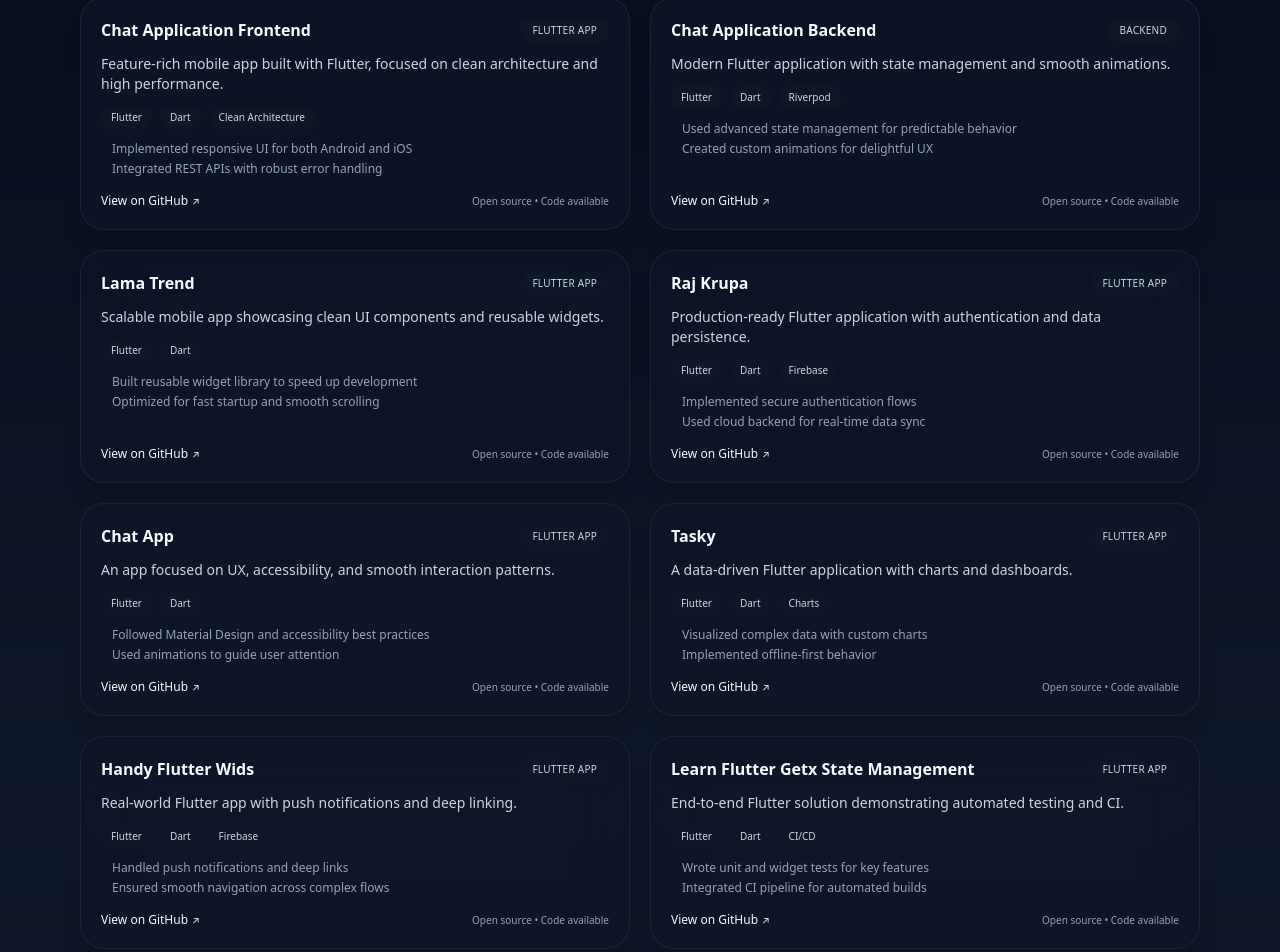
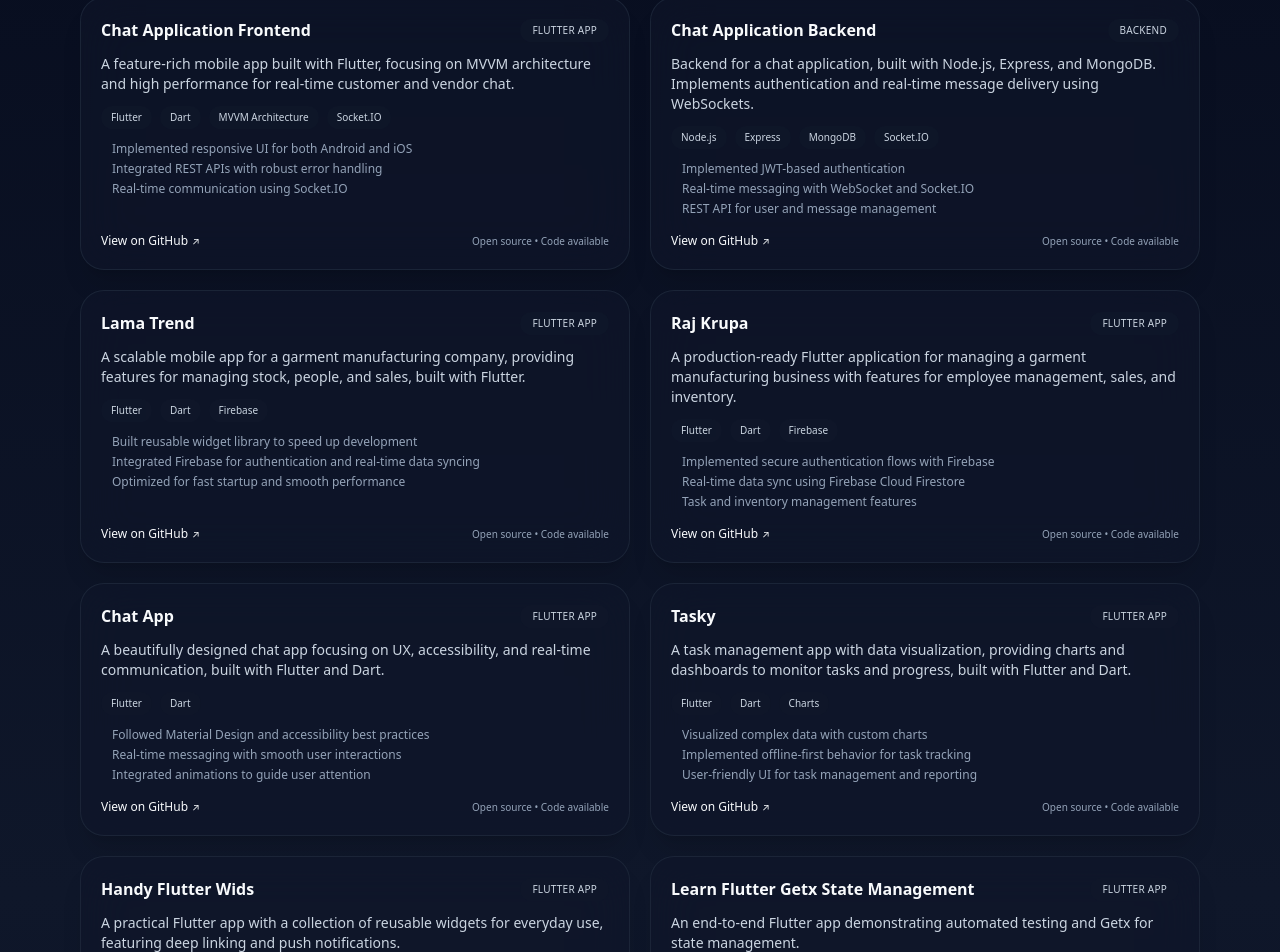
Before and after one commit to FlutterDevAaryan/portfolio, a React (Vite) app: page / in a window 1280 px wide. Shown: the part 886-1838 px from the top of the page. Built offline with nearby package versions, Linux system fonts and the light colour scheme.

Commit message:
data changes

```diff
--- a/src/data.ts
+++ b/src/data.ts
@@ -14,11 +14,12 @@ export const projects: Project[] = [
     title: "Chat Application Frontend",
     type: "Flutter App",
     description:
-      "Feature-rich mobile app built with Flutter, focused on clean architecture and high performance.",
-    tech: ["Flutter", "Dart", "Clean Architecture"],
+      "A feature-rich mobile app built with Flutter, focusing on MVVM architecture and high performance for real-time customer and vendor chat.",
+    tech: ["Flutter", "Dart", "MVVM Architecture", "Socket.IO"],
     highlights: [
       "Implemented responsive UI for both Android and iOS",
-      "Integrated REST APIs with robust error handling"
+      "Integrated REST APIs with robust error handling",
+      "Real-time communication using Socket.IO"
     ],
     githubUrl: "https://github.com/FlutterDevAaryan/chat_application_frontend.git"
   },
@@ -27,11 +28,12 @@ export const projects: Project[] = [
     title: "Chat Application Backend",
     type: "Backend",
     description:
-      "Modern Flutter application with state management and smooth animations.",
-    tech: ["Flutter", "Dart", "Riverpod"],
+    "Backend for a chat application, built with Node.js, Express, and MongoDB. Implements authentication and real-time message delivery using WebSockets.",
+  tech: ["Node.js", "Express", "MongoDB", "Socket.IO"],
   highlights: [
-      "Used advanced state management for predictable behavior",
-      "Created custom animations for delightful UX"
+    "Implemented JWT-based authentication",
+    "Real-time messaging with WebSocket and Socket.IO",
+    "REST API for user and message management"
   ],
     githubUrl: "https://github.com/FlutterDevAaryan/chat_application_backend.git"
   },
@@ -40,11 +42,12 @@ export const projects: Project[] = [
     title: "Lama Trend",
     type: "Flutter App",
     description:
-      "Scalable mobile app showcasing clean UI components and reusable widgets.",
-    tech: ["Flutter", "Dart"],
+    "A scalable mobile app for a garment manufacturing company, providing features for managing stock, people, and sales, built with Flutter.",
+  tech: ["Flutter", "Dart", "Firebase"],
   highlights: [
     "Built reusable widget library to speed up development",
-      "Optimized for fast startup and smooth scrolling"
+    "Integrated Firebase for authentication and real-time data syncing",
+    "Optimized for fast startup and smooth performance"
   ],
     githubUrl: "https://github.com/FlutterDevAaryan/lama_trend.git"
   },
@@ -53,11 +56,12 @@ export const projects: Project[] = [
     title: "Raj Krupa",
     type: "Flutter App",
     description:
-      "Production-ready Flutter application with authentication and data persistence.",
+    "A production-ready Flutter application for managing a garment manufacturing business with features for employee management, sales, and inventory.",
   tech: ["Flutter", "Dart", "Firebase"],
   highlights: [
-      "Implemented secure authentication flows",
-      "Used cloud backend for real-time data sync"
+    "Implemented secure authentication flows with Firebase",
+    "Real-time data sync using Firebase Cloud Firestore",
+    "Task and inventory management features"
   ],
     githubUrl: "https://github.com/FlutterDevAaryan/raj_krupa.git"
   },
@@ -66,11 +70,12 @@ export const projects: Project[] = [
     title: "Chat App",
     type: "Flutter App",
     description:
-      "An app focused on UX, accessibility, and smooth interaction patterns.",
+      "A beautifully designed chat app focusing on UX, accessibility, and real-time communication, built with Flutter and Dart.",
     tech: ["Flutter", "Dart"],
     highlights: [
       "Followed Material Design and accessibility best practices",
-      "Used animations to guide user attention"
+      "Real-time messaging with smooth user interactions",
+      "Integrated animations to guide user attention"
     ],
     githubUrl: "https://github.com/FlutterDevAaryan/chat_app.git"
   },
@@ -79,11 +84,12 @@ export const projects: Project[] = [
     title: "Tasky",
     type: "Flutter App",
     description:
-      "A data-driven Flutter application with charts and dashboards.",
+      "A task management app with data visualization, providing charts and dashboards to monitor tasks and progress, built with Flutter and Dart.",
     tech: ["Flutter", "Dart", "Charts"],
     highlights: [
       "Visualized complex data with custom charts",
-      "Implemented offline-first behavior"
+      "Implemented offline-first behavior for task tracking",
+      "User-friendly UI for task management and reporting"
     ],
     githubUrl: "https://github.com/FlutterDevAaryan/tasky.git"
   },
@@ -92,11 +98,12 @@ export const projects: Project[] = [
     title: "Handy Flutter Wids",
     type: "Flutter App",
     description:
-      "Real-world Flutter app with push notifications and deep linking.",
+    "A practical Flutter app with a collection of reusable widgets for everyday use, featuring deep linking and push notifications.",
   tech: ["Flutter", "Dart", "Firebase"],
   highlights: [
     "Handled push notifications and deep links",
-      "Ensured smooth navigation across complex flows"
+    "Ensured smooth navigation across complex user flows",
+    "Built reusable widgets for easy app development"
   ],
     githubUrl: "https://github.com/FlutterDevAaryan/handy_flutter_wids.git"
   },
@@ -105,24 +112,24 @@ export const projects: Project[] = [
     title: "Learn Flutter Getx State Management",
     type: "Flutter App",
     description:
-      "End-to-end Flutter solution demonstrating automated testing and CI.",
-    tech: ["Flutter", "Dart", "CI/CD"],
+    "An end-to-end Flutter app demonstrating automated testing and Getx for state management.",
+  tech: ["Flutter", "Dart", "Getx",],
   highlights: [
-      "Wrote unit and widget tests for key features",
-      "Integrated CI pipeline for automated builds"
+    "Used Getx for state management and simplified business logic",
+    "Implemented unit and widget tests for key features",
   ],
     githubUrl: "https://github.com/FlutterDevAaryan/learn_flutter_getx_state_management.git"
   },
   {
     id: "chat-backend",
     title: "Learn Flutter MVVM",
-    type: "Backend",
+    type: "Flutter App",
     description:
-      "Scalable backend for real-time chat with proper authentication and message delivery guarantees.",
-    tech: ["Node.js", "Express", "WebSocket", "MongoDB"],
+    "A Flutter app demonstrating the MVVM architecture pattern with clean code and separation of concerns, built with Flutter and Dart.",
+  tech: ["Flutter", "Dart", "MVVM Architecture"],
   highlights: [
-      "Designed REST and WebSocket APIs for messaging",
-      "Implemented JWT-based authentication and authorization"
+    "Followed MVVM architecture principles for clean code separation",
+    "User-friendly UI"
   ],
     githubUrl: "https://github.com/FlutterDevAaryan/learn_flutter_mvvm.git"
   }
```
Also changed, not shown: 1 other file (tests, documents, lock files or other folders). Lines whose indentation alone changed are shown as unchanged.
